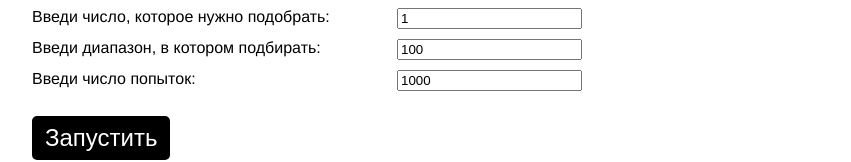
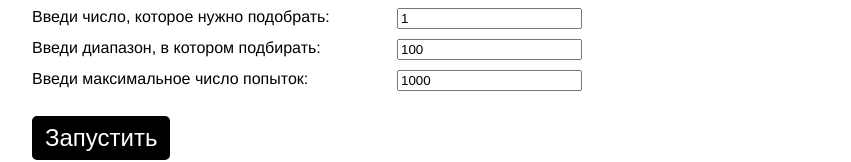
Before and after one commit to mvxim/math-random, a plain HTML site: page index.html in a window 1280 px wide. Shown: the part 124-286 px from the top of the page, without its empty margins (208-1059 px from the left). Drawn offline with Linux system fonts and the light colour scheme.

Commit message:
Changed title of the iterations field

```diff
--- a/index.html
+++ b/index.html
@@ -29,7 +29,7 @@
     </div>
     <div class=main-block>
       <div class="block__label">
-        <label for="guessField">Введи число попыток:</label>
+        <label for="guessField">Введи максимальное число попыток:</label>
       </div>
       <div class="block__input">
         <input type="text" id="iterationsInput" class="iterationsInput" value="1000">
```
